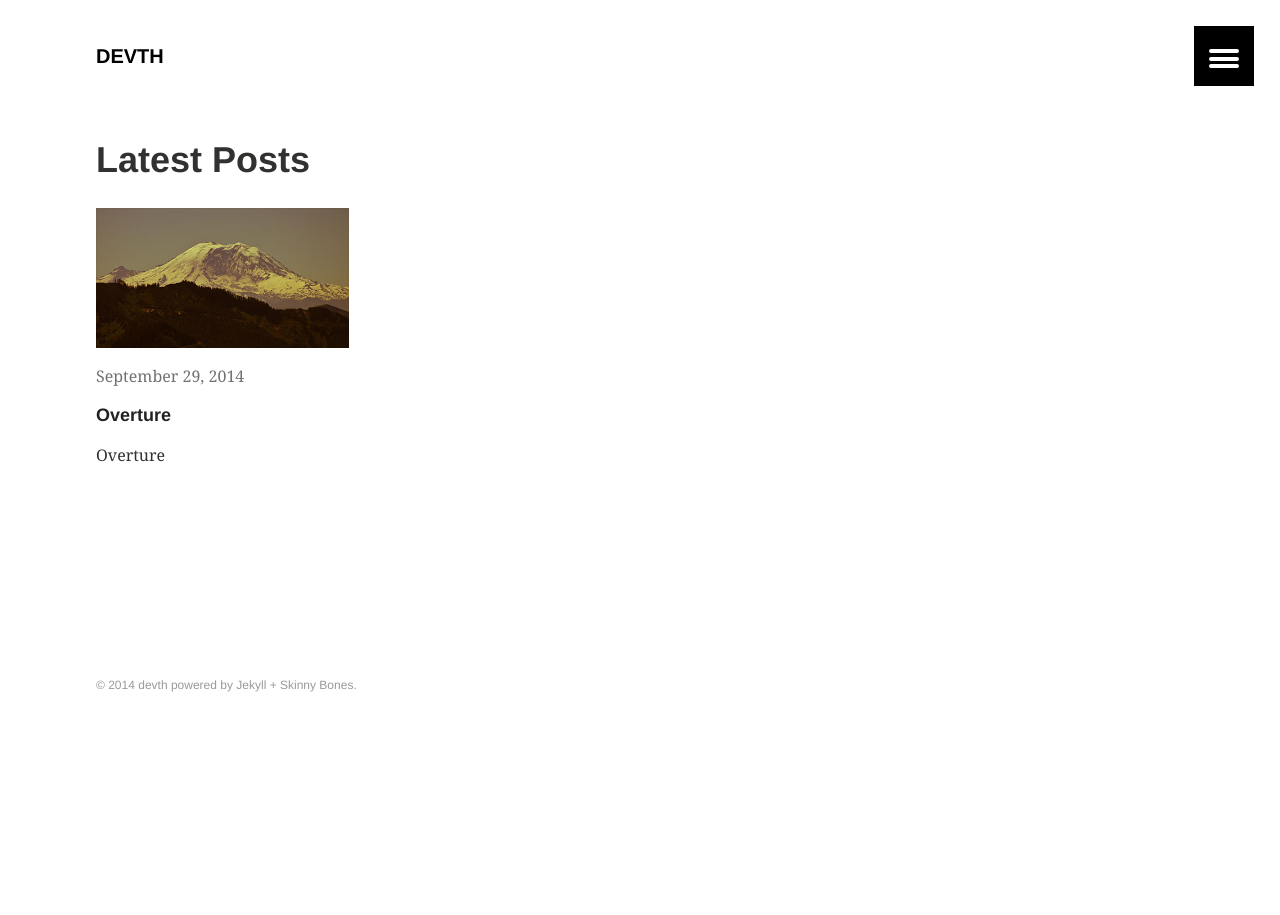
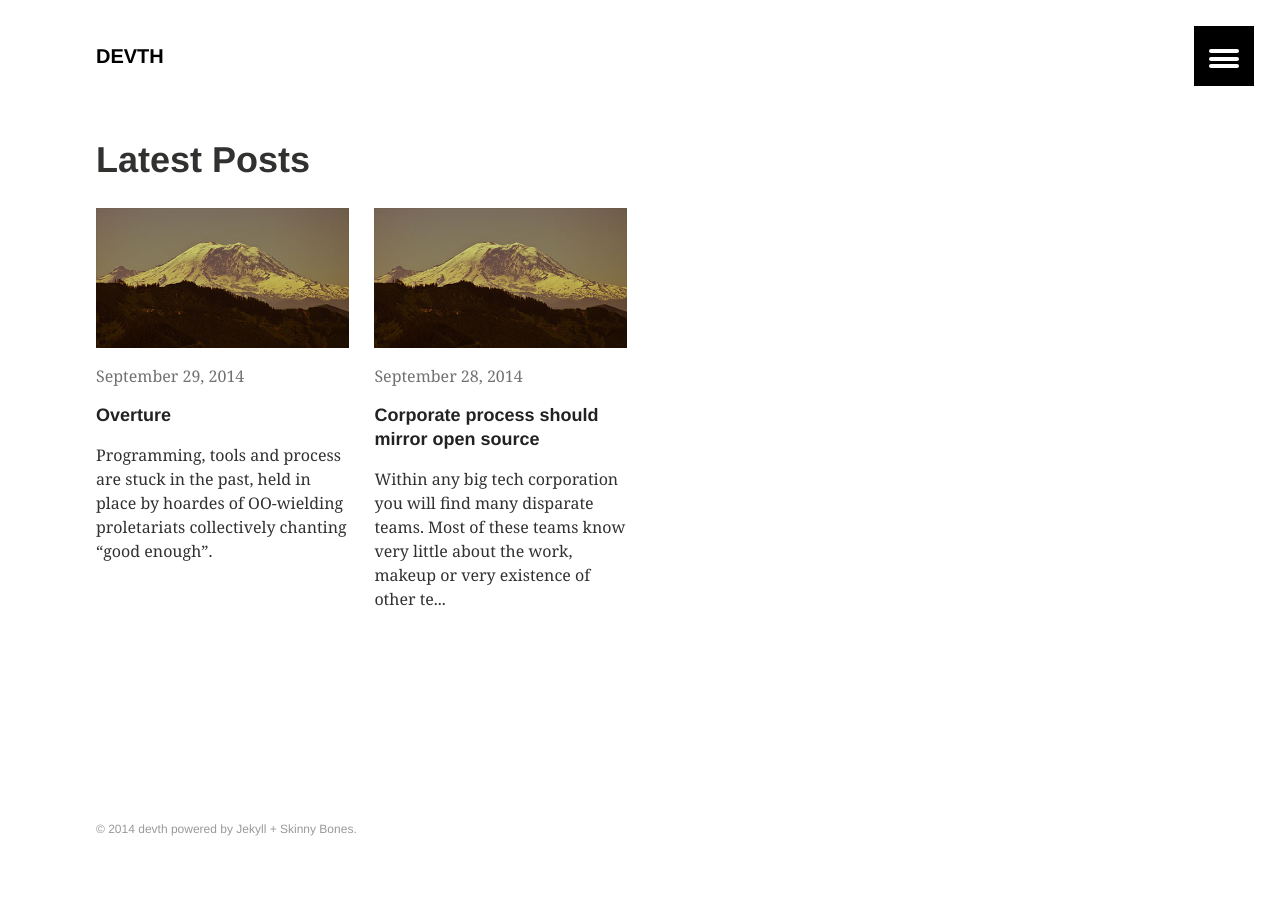
Before and after one commit to devth/devth.github.com, a Jekyll site: the page built from index.md, in a window 1280 px wide. Built offline with Jekyll 4.4.1, drawn with Linux system fonts in a browser that asks for light colours; some of the changed lines change nothing that is shown.

Commit message:
Post Open Source Culture

```diff
--- /dev/null
+++ b/_posts/2014-09-28-open-source-culture.md
@@ -0,0 +1,53 @@
+---
+layout: default
+title: Corporate process should mirror open source
+categories: process
+---
+
+Within any big tech corporation you will find many disparate teams. Most of
+these teams know very little about the work, makeup or very existence of other
+teams, yet they depend on each other's output, directly or indirectly. This is a
+weakness.
+
+When one team needs to use another's product / service / library, meetings are
+setup, use cases are discussed, and all kinds of bureaucratic nonsense takes
+place. Efficiency Failure.
+
+Open source is need-driven. And while project authors and maintainers like to
+know who their users are, it isn't a requirement. Code is built in a way to
+solve a general problem. There is no need to "discuss your use case". A README
+provides all the information a dev needs to:
+
+- Get the code
+- Run it
+- Generally understand what it does and how it works
+
+Beyond the README, well-built open source projects will provide docs, mailing lists,
+and an IRC channel. Everything you need to quickly ramp up or get help.
+
+Contrast this with typical corporate projects:
+
+ - missing or inadequatte README
+ - no docs or docs that are several versions (or years) out-of-date
+ - docs probably live on some separate wiki on the internal network and may or
+   may not be referenced from project README
+ - requests for help are met with meeting requests
+
+It's no wonder corporate tech moves so slowly.
+
+A derivatory problem that corps suffer from is re-inventing the wheel over and
+over again instead of using existing solutions. That's because it's often easier
+to build something from scratch yourself than to try to deal with the awful
+inter-team politics and meetings-driven-communication. Over time this leads to a
+plethora of abandonware as teams move on and no longer need their
+hacked-together solution. Unnecessary LoC growth.
+
+## Solution
+
+Start developing your internal libraries and services as if they were open
+source, even when you have 0 users. Write an excellent README and keep it
+up-to-date. Write in-repo docs to make it easier to keep them up-to-date, and be
+disciplined about maintaining them. Write tests as necessary. Give examples.
+Make it so good that when people start using your code, you don't even know it
+because they didn't have any questions. But when they do have questions, **don't
+schedule a meeting**.
--- a/_posts/2014-09-29-overture.md
+++ b/_posts/2014-09-29-overture.md
@@ -4,7 +4,6 @@ title: Overture
 categories: meta
 ---
 
-# Overture
 
 Programming, tools and process are stuck in the past, held in place by hoardes
 of OO-wielding proletariats collectively chanting "good enough".
```
